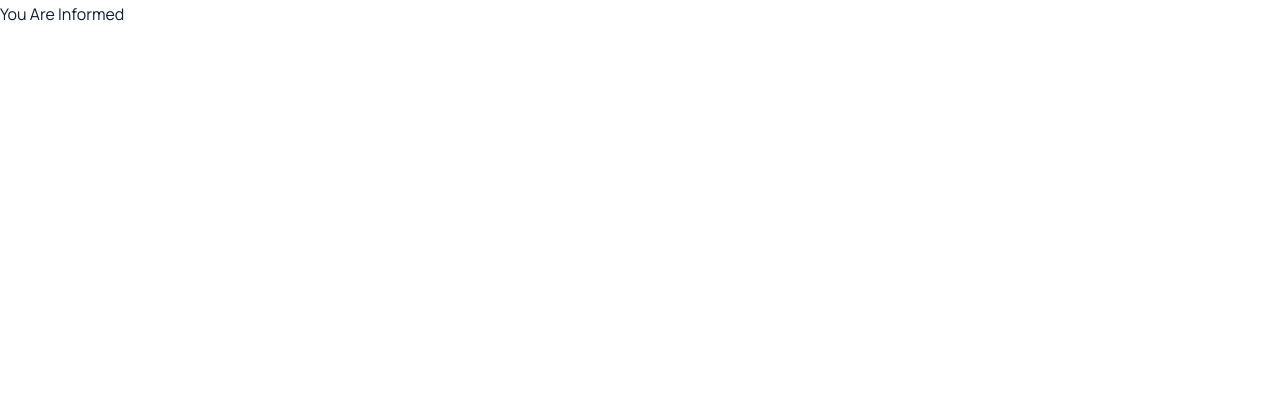
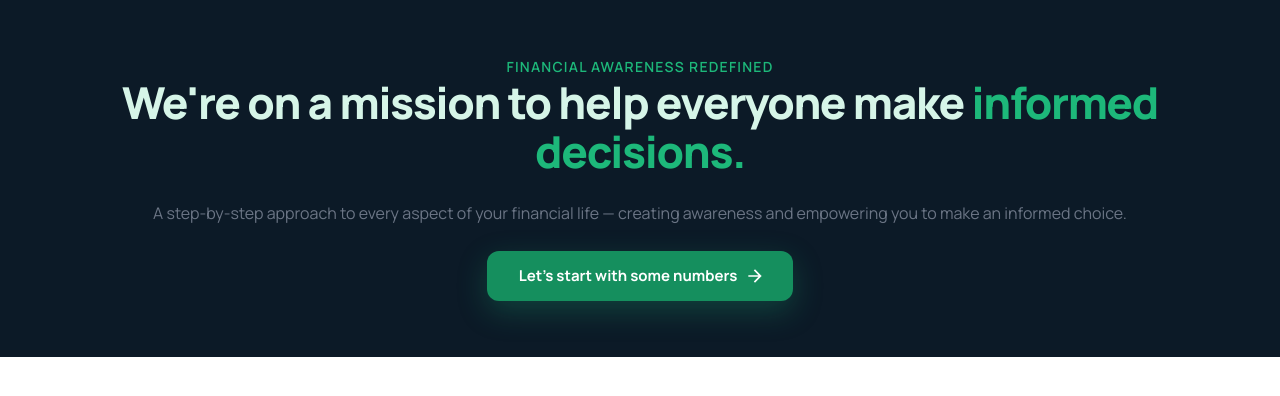
Before and after one commit to AravinthCM/YouAreInformed, a React (Vite) app in the folder ui/: page / in a window 1280 px wide. Shown: the top 396 px of the page. Built offline with nearby package versions, Linux system fonts and the light colour scheme.

Commit message:
feat(hero-component): YouAreInformed Hero section is completed with unit test cases.

```diff
--- a/ui/src/App.tsx
+++ b/ui/src/App.tsx
@@ -1,9 +1,10 @@
 import { Routes, Route } from "react-router-dom";
+import LandingPage from "./pages/LandingPage";
 
 function App() {
   return (
     <Routes>
-      <Route path="/" element={<>You Are Informed</>} />
+      <Route path="/" element={<LandingPage />} />
     </Routes>
   );
 }
--- /dev/null
+++ b/ui/src/components/LandingPageComponents/HeroComponent/Hero.tsx
@@ -0,0 +1,68 @@
+import { Box, Container, Typography, Button } from "@mui/material";
+import { useTheme } from "@mui/material/styles";
+import ArrowForwardIcon from "@mui/icons-material/ArrowForward";
+
+const Hero = () => {
+  const theme = useTheme();
+
+  return (
+    <Box
+      component="section"
+      sx={{
+        bgcolor: theme.palette.dark.hero,
+        overflow: "hidden",
+        py: { xs: 10, md: 7 },
+      }}
+    >
+      <Container maxWidth="xl">
+        <Box
+          sx={{
+            display: "flex",
+            alignItems: "center",
+            justifyContent: "center",
+          }}
+        >
+          <Box textAlign={{ xs: "left", md: "center" }}>
+            <Typography
+              variant="body2"
+              fontWeight={600}
+              sx={{ color: theme.palette.brand.primary, letterSpacing: 1.2 }}
+            >
+              FINANCIAL AWARENESS REDEFINED
+            </Typography>
+
+            <Typography
+              variant="h1"
+              sx={{ color: theme.palette.brand.primaryMuted }}
+            >
+              We're on a mission to help everyone make{" "}
+              <Box component="span" sx={{ color: theme.palette.brand.primary }}>
+                informed decisions.
+              </Box>
+            </Typography>
+
+            <Typography my={3} variant="body1" sx={{ color: "text.secondary" }}>
+              A step-by-step approach to every aspect of your financial life —
+              creating awareness and empowering you to make an informed choice.
+            </Typography>
+
+            <Box>
+              <Button
+                variant="contained"
+                endIcon={<ArrowForwardIcon />}
+                sx={{
+                  bgcolor: theme.palette.primary.dark,
+                  "&:hover": { bgcolor: theme.palette.primary.main },
+                }}
+              >
+                Let's start with some numbers
+              </Button>
+            </Box>
+          </Box>
+        </Box>
+      </Container>
+    </Box>
+  );
+};
+
+export default Hero;
--- /dev/null
+++ b/ui/src/pages/LandingPage.tsx
@@ -0,0 +1,12 @@
+import { Box } from "@mui/material";
+import Hero from "../components/LandingPageComponents/HeroComponent/Hero";
+
+const LandingPage = () => {
+  return (
+    <Box>
+      <Hero />
+    </Box>
+  );
+};
+
+export default LandingPage;
```
Also changed, not shown: 1 other file (tests, documents, lock files or other folders).
